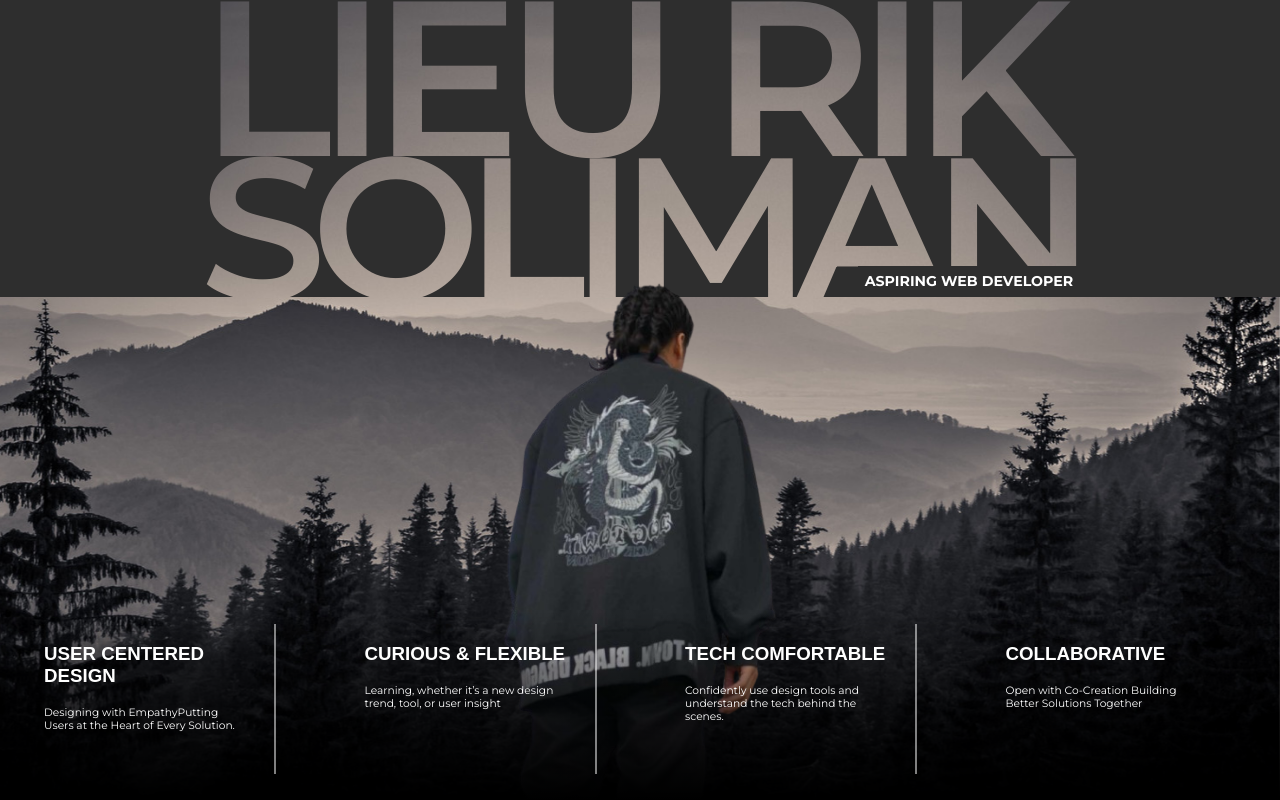
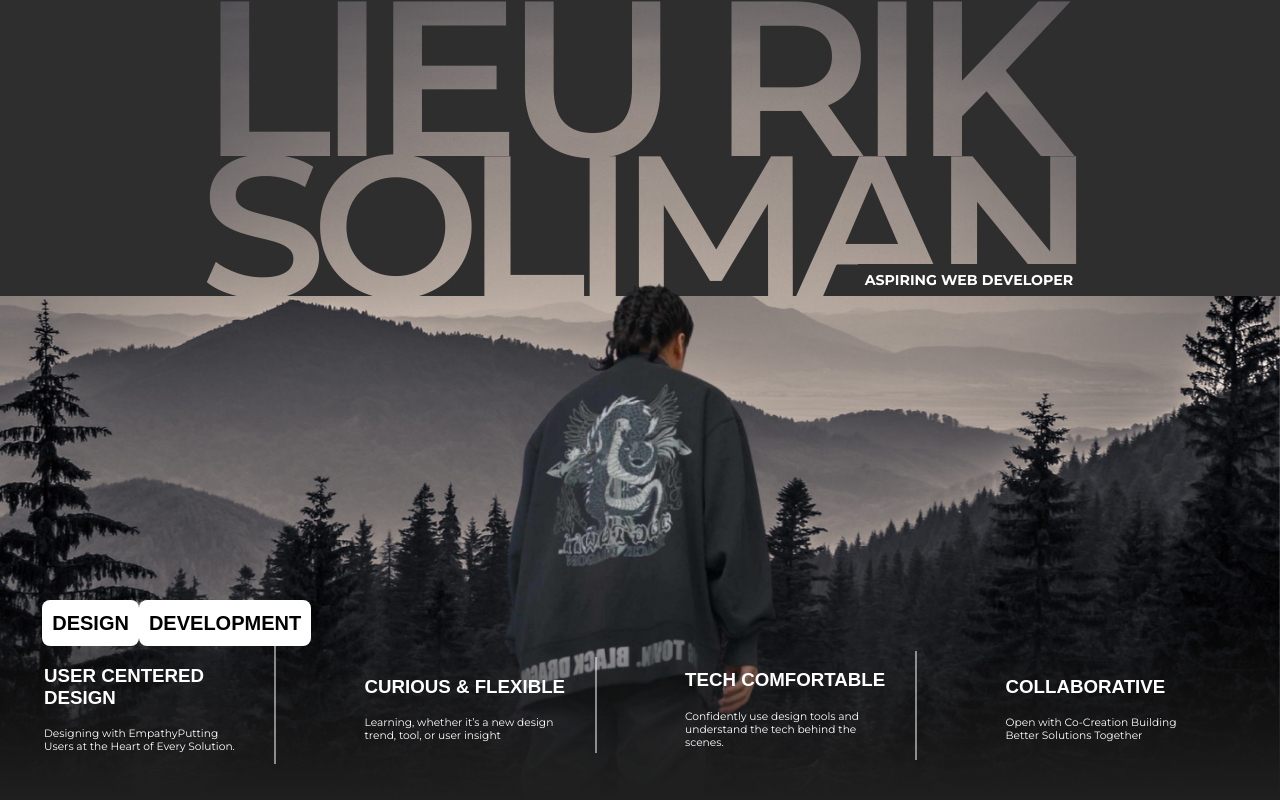
Before and after one commit to cerastvs/portfolio, a React (Vite) app: page / in a window 1280 px wide. Built offline with nearby package versions, Linux system fonts and the light colour scheme.

Commit message:
added button component and made a skills set

```diff
--- /dev/null
+++ b/src/components/ShiftingButton.jsx
@@ -0,0 +1,23 @@
+import "./landingpageButton.css";
+
+function Button({ buttonName, func }) {
+  return (
+    <button
+      className="landingpage-button"
+      onClick={() => {
+        func();
+      }}
+    >
+      {buttonName}
+    </button>
+  );
+}
+
+export default function ShiftingButton(...{ set1, set2 }) {
+  return (
+    <div id="button-container">
+      <Button buttonName="DESIGN" func={set1} />
+      <Button buttonName="DEVELOPMENT" func={set2} />
+    </div>
+  );
+}
--- a/src/components/ValueCard.jsx
+++ b/src/components/ValueCard.jsx
@@ -1,15 +1,6 @@
 export default function ValueCard({ headding, subHeadding, last }) {
-  if (last) {
-    return (
-      <div className="skill last">
-        <h3 className="skill-heading">{headding}</h3>
-        <p className="skill-sub-heading">{subHeadding}</p>
-      </div>
-    );
-  }
-
   return (
-    <div className="skill">
+    <div className={`skill${last ? " last" : ""}`}>
       <h3 className="skill-heading">{headding}</h3>
       <p className="skill-sub-heading">{subHeadding}</p>
     </div>
--- /dev/null
+++ b/src/components/landingpageButton.css
@@ -0,0 +1,17 @@
+.landingpage-button {
+  background-color: white;
+  color: black;
+  border: 0;
+  padding: 10px;
+  border-radius: 8px;
+  height: 46px;
+  font-size: 20px;
+  font-weight: bold;
+}
+
+#selected {
+}
+
+#button-container {
+  padding-left: 3.3%;
+}
--- a/src/landingPage.css
+++ b/src/landingPage.css
@@ -23,7 +23,7 @@ body {
 
 .hero-title-second {
   margin-top: -38px;
-  padding-top: 18px;
+  padding-top: 1.3vw;
   line-height: 0.7;
 }
 
@@ -87,10 +87,13 @@ body {
   height: 65%;
 }
 
+#bottom-container {
+  background-image: linear-gradient(rgba(0, 0, 0, 0%), rgba(31, 31, 31, 100%));
+  height: 25%;
+  z-index: 1;
+}
+
 #skills-container {
-  background-image: linear-gradient(rgba(0, 0, 0, 0%), rgba(0, 0, 0, 100%));
-  height: 22%;
-  z-index: 1;
   display: flex;
   justify-content: space-around;
   align-items: center;
--- /dev/null
+++ b/src/media/sets.js
@@ -0,0 +1,41 @@
+export const designSet = [
+  {
+    headding: "USER CENTERED DESIGN",
+    subHeadding:
+      "Designing with EmpathyPutting Users at the Heart of Every Solution.",
+  },
+  {
+    headding: "CURIOUS & FLEXIBLE",
+    subHeadding:
+      "Learning, whether it’s a new design trend, tool, or user insight",
+  },
+  {
+    headding: "TECH COMFORTABLE",
+    subHeadding:
+      "Confidently use design tools and understand the tech behind the scenes.",
+  },
+  {
+    headding: "COLLABORATIVE",
+    subHeadding: "Open with Co-Creation Building Better Solutions Together",
+    last: true,
+  },
+];
+
+export const developmentSet = [
+  {
+    headding: "THINKS STEP-BY-STEP",
+    subHeadding: "Breaks problems into small parts to solve them easily.",
+  },
+  {
+    headding: "KEEN OBSERVER",
+    subHeadding: "Notices what works, what breaks, and how to improve it.",
+  },
+  {
+    headding: "OPEN TO FEEDBACK",
+    subHeadding: "Willing to listen, improve, and grow from suggestions.",
+  },
+  {
+    headding: "ENJOYS BUILDING",
+    subHeadding: "Excited to create things and see them come to life.",
+  },
+];
--- /dev/null
+++ b/src/pages/AboutMe.jsx
@@ -0,0 +1,5 @@
+import "../aboutme.css";
+
+export default function AboutMe() {
+  <section className="about-me"></section>;
+}
--- a/src/pages/LandingPage.jsx
+++ b/src/pages/LandingPage.jsx
@@ -1,6 +1,9 @@
 import "../landingPage.css";
 import myImage from "../media/myImage.png";
 import ValueCard from "../components/ValueCard";
+import ShiftingButton from "../components/ShiftingButton";
+import { designSet, developmentSet } from "../media/sets.js";
+import { useState } from "react";
 
 function HeroTitle({ classNames, text }) {
   return (
@@ -11,6 +14,8 @@ function HeroTitle({ classNames, text }) {
 }
 
 export default function LandingPage() {
+  const [currentSet, toggleSet] = useState(designSet);
+
   return (
     <section id="landing-page">
       <div id="hero-title-container">
@@ -29,36 +34,21 @@ export default function LandingPage() {
         </div>
       </div>
       <img id="myImage" src={myImage} alt="Lieu rik" />
-      <div id="skills-container">
-        <ValueCard
-          {...{
-            headding: "USER CENTERED DESIGN",
-            subHeadding:
-              "Designing with EmpathyPutting Users at the Heart of Every Solution.",
-          }}
-        />
-        <ValueCard
-          {...{
-            headding: "CURIOUS & FLEXIBLE",
-            subHeadding:
-              "Learning, whether it’s a new design trend, tool, or user insight",
-          }}
-        />
-        <ValueCard
-          {...{
-            headding: "TECH COMFORTABLE",
-            subHeadding:
-              "Confidently use design tools and understand the tech behind the scenes.",
-          }}
-        />
-        <ValueCard
-          {...{
-            headding: "COLLABORATIVE",
-            subHeadding:
-              "Open with Co-Creation Building Better Solutions Together",
-            last: true,
-          }}
-        />
+
+      <div id="bottom-container">
+        <ShiftingButton {...{ set1: () => {}, set2: () => {} }} />
+        <div id="skills-container">
+          {currentSet.map((item, index) => {
+            return (
+              <ValueCard
+                key={item.headding}
+                headding={item.headding}
+                subHeadding={item.subHeadding}
+                last={item.last}
+              />
+            );
+          })}
+        </div>
       </div>
     </section>
   );
```
Also changed, not shown: src/aboutme.css (added).
